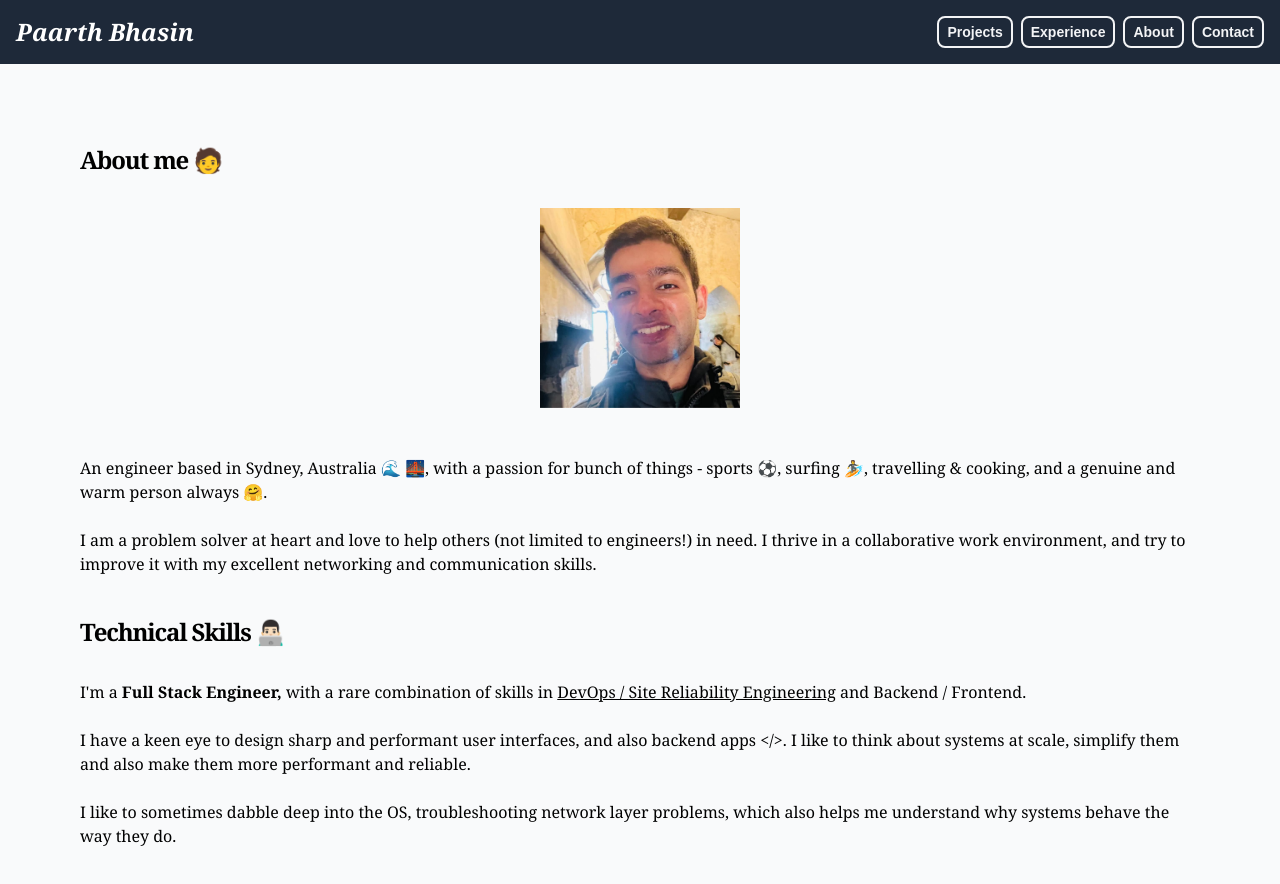
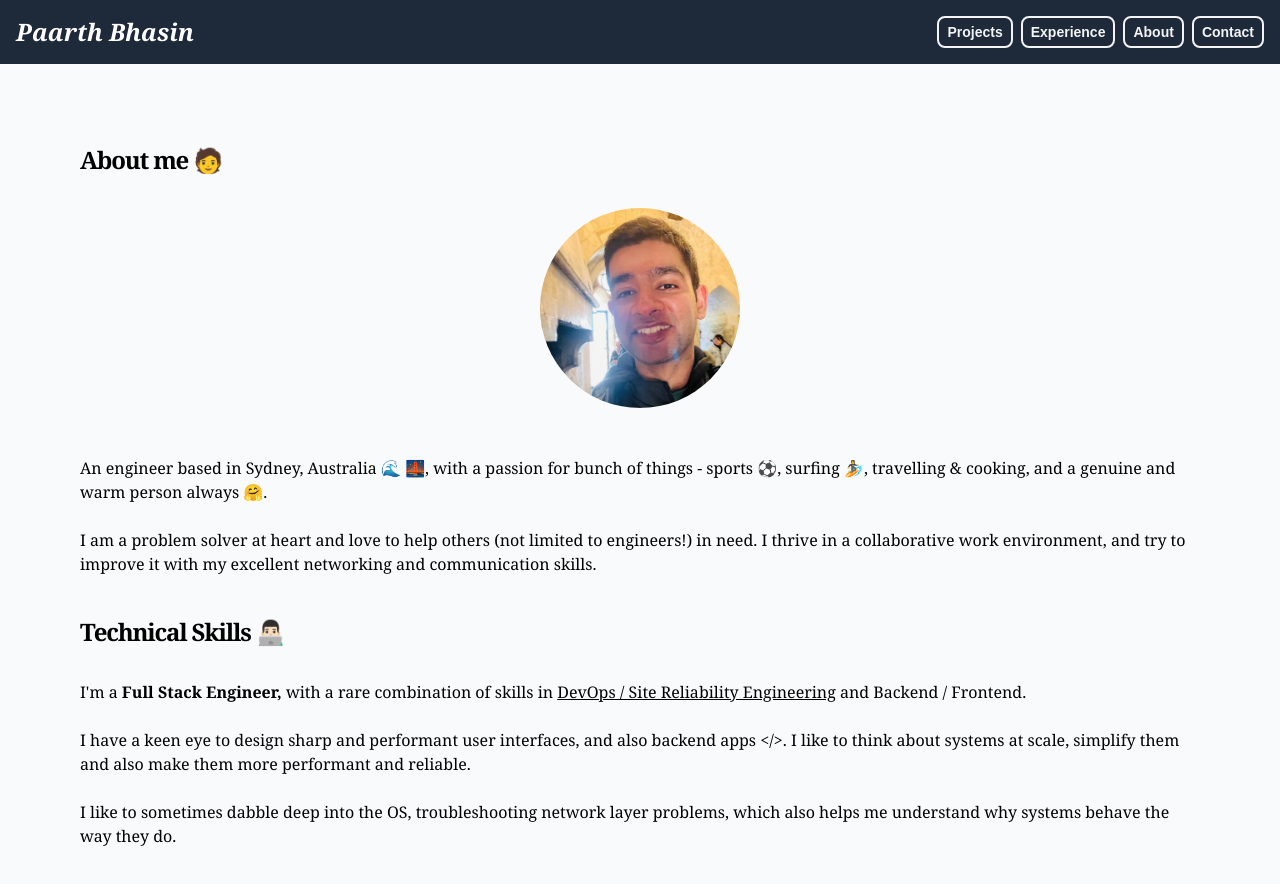
Before and after one commit to PaarthB/portfolio, a Next.js app: page /about in a window 1280 px wide. Shown: the top 884 px of the page. Built offline with nearby package versions, Linux system fonts and the light colour scheme.

Commit message:
make image circular

```diff
--- a/src/app/about/page.tsx
+++ b/src/app/about/page.tsx
@@ -9,7 +9,7 @@ export default function About() {
             <Navbar />
             <section className="p-20 bg-gray-50 text-black font-serif">
                 <h1 className="mb-8 text-2xl font-semibold tracking-tighter">About me 🧑</h1>
-                <Image className="items-center justify-items-center block mx-auto" src={`/avatars/me.jpg`} alt={"me"} width="200" height="200" />
+                <Image className="rounded-full items-center justify-items-center block mx-auto" src={`/avatars/me.jpg`} alt={"me"} width="200" height="200" />
                 <p className="mb-4">
                     <br/><br/>An engineer based in Sydney, Australia 🌊 🌉, with a passion for bunch of things - sports ⚽, surfing 🏄, travelling & cooking, and a genuine and warm person always 🤗.
                     <br/><br/>I am a problem solver at heart and love to help others (not limited to engineers!) in need. I thrive in a collaborative work environment, and try to improve it with my excellent networking and communication skills.
```
